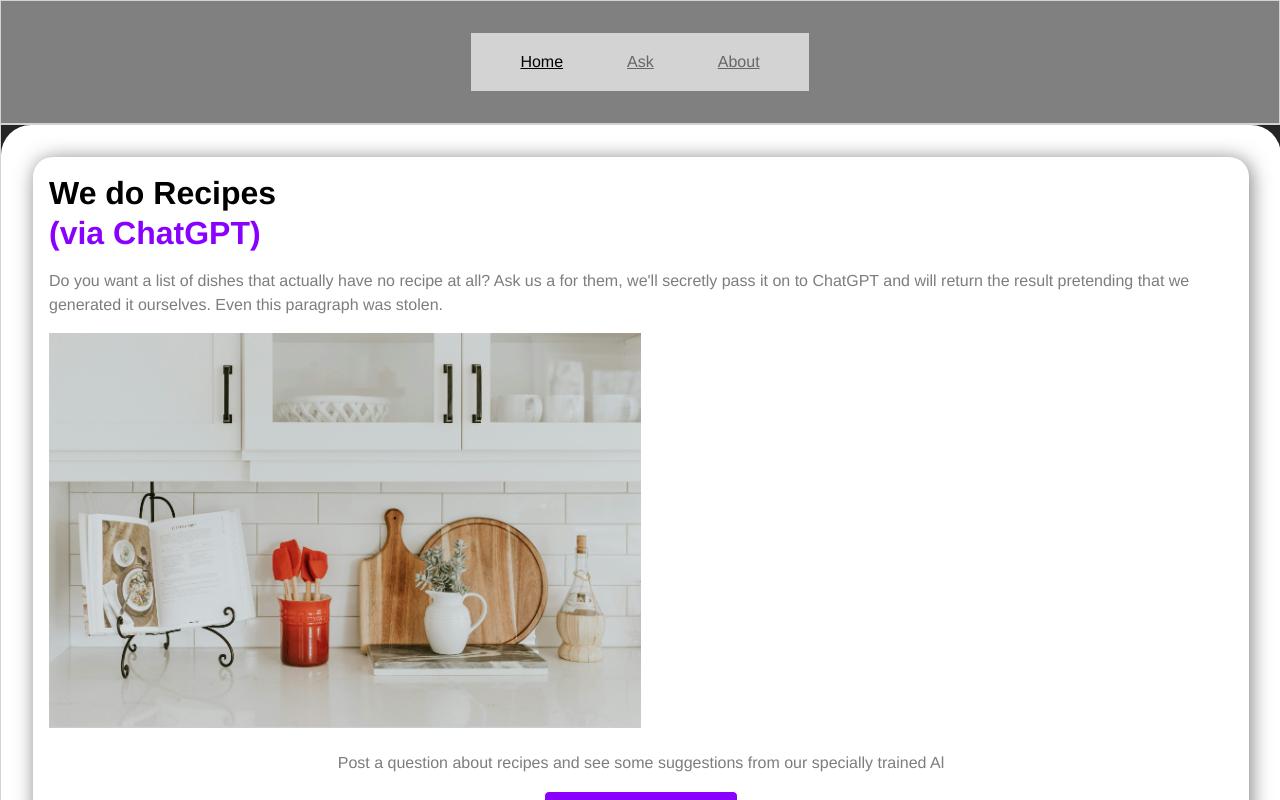
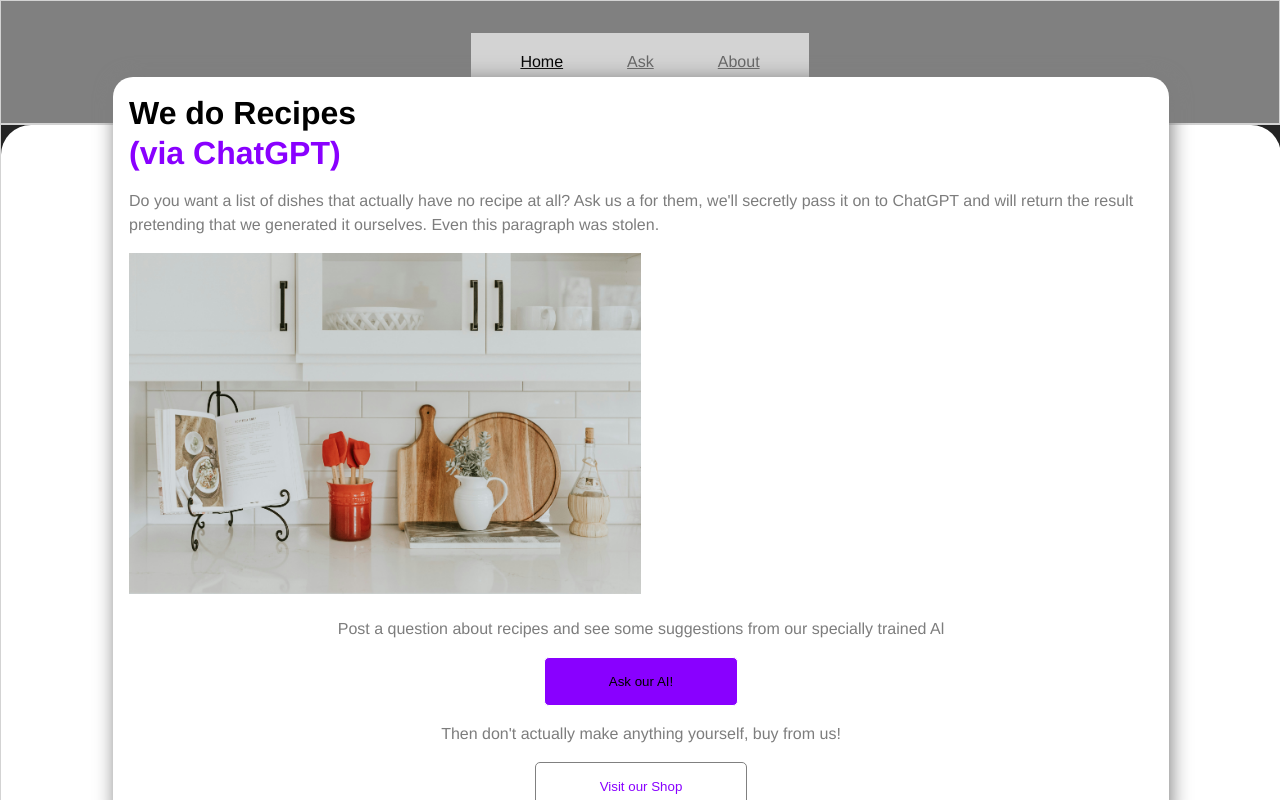
Before and after one commit to technative-academy/Team-Wolf, a React (Vite) app: page / in a window 1280 px wide. Shown: the top 800 px of the page. Built offline with nearby package versions, Linux system fonts and the light colour scheme.

Commit message:
Add styling for desktop

```diff
--- a/src/components/Home/Home.jsx
+++ b/src/components/Home/Home.jsx
@@ -5,7 +5,7 @@ import styles from "./Home.module.css";
 function Home() {
   return (
     <div className={styles.wrapper}>
-      <div className={`${styles.shadow} ${styles.padding}`}>
+      <div className={` ${styles.card} ${styles.shadow} ${styles.padding}`}>
         <h2 className={styles.margin}>We do Recipes</h2>
         <h2 className={`${styles.margin} ${styles.via}`}>(via ChatGPT)</h2>
         <p className={styles.para}>
--- a/src/components/Home/Home.module.css
+++ b/src/components/Home/Home.module.css
@@ -48,4 +48,11 @@ img {
     max-width: 50%;
     max-height: auto;
   }
+
+  .card {
+    margin-left: 5rem;
+    margin-right: 5rem;
+    position: relative;
+    bottom: 5rem;
+  }
 }
```
